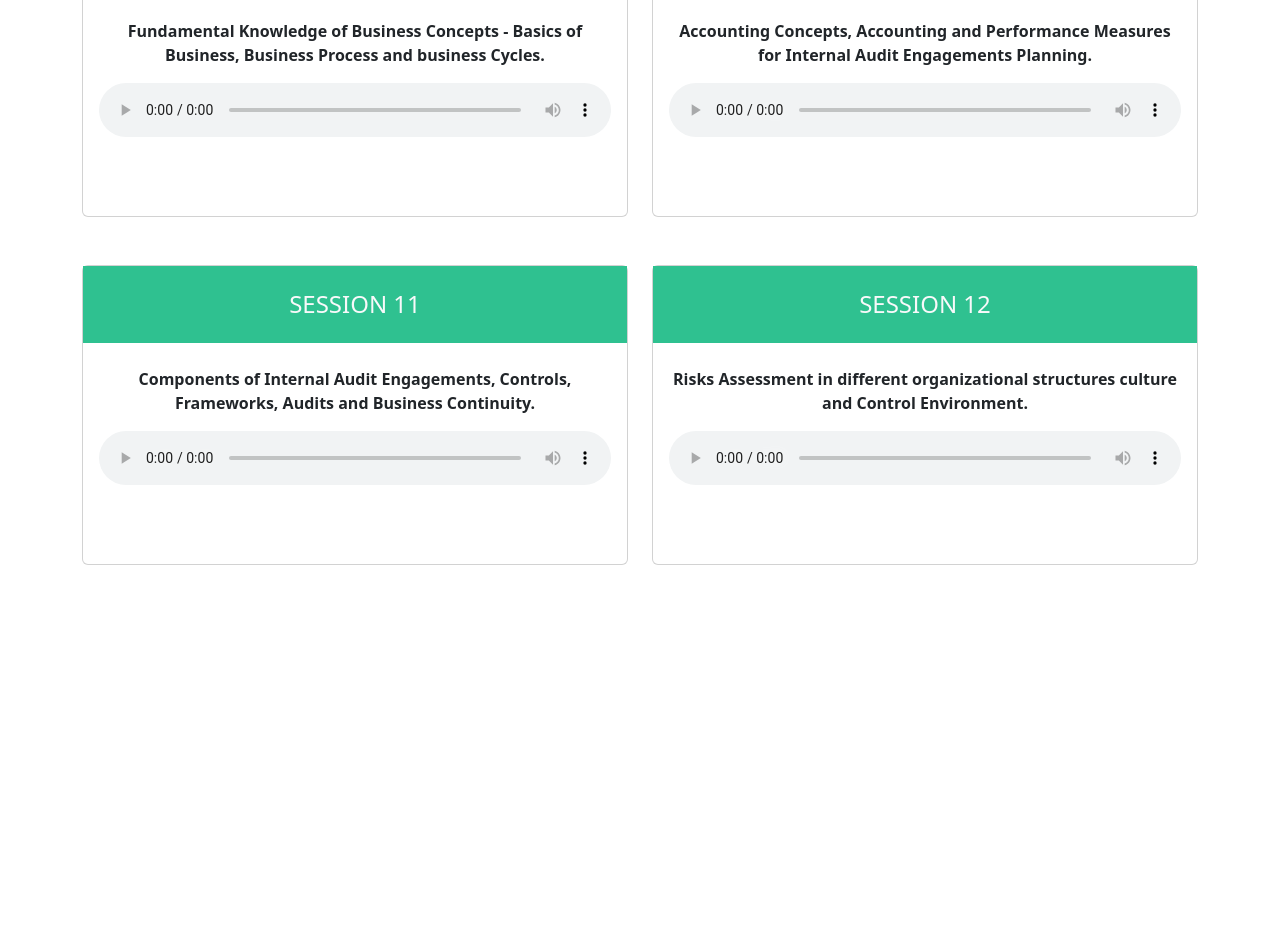
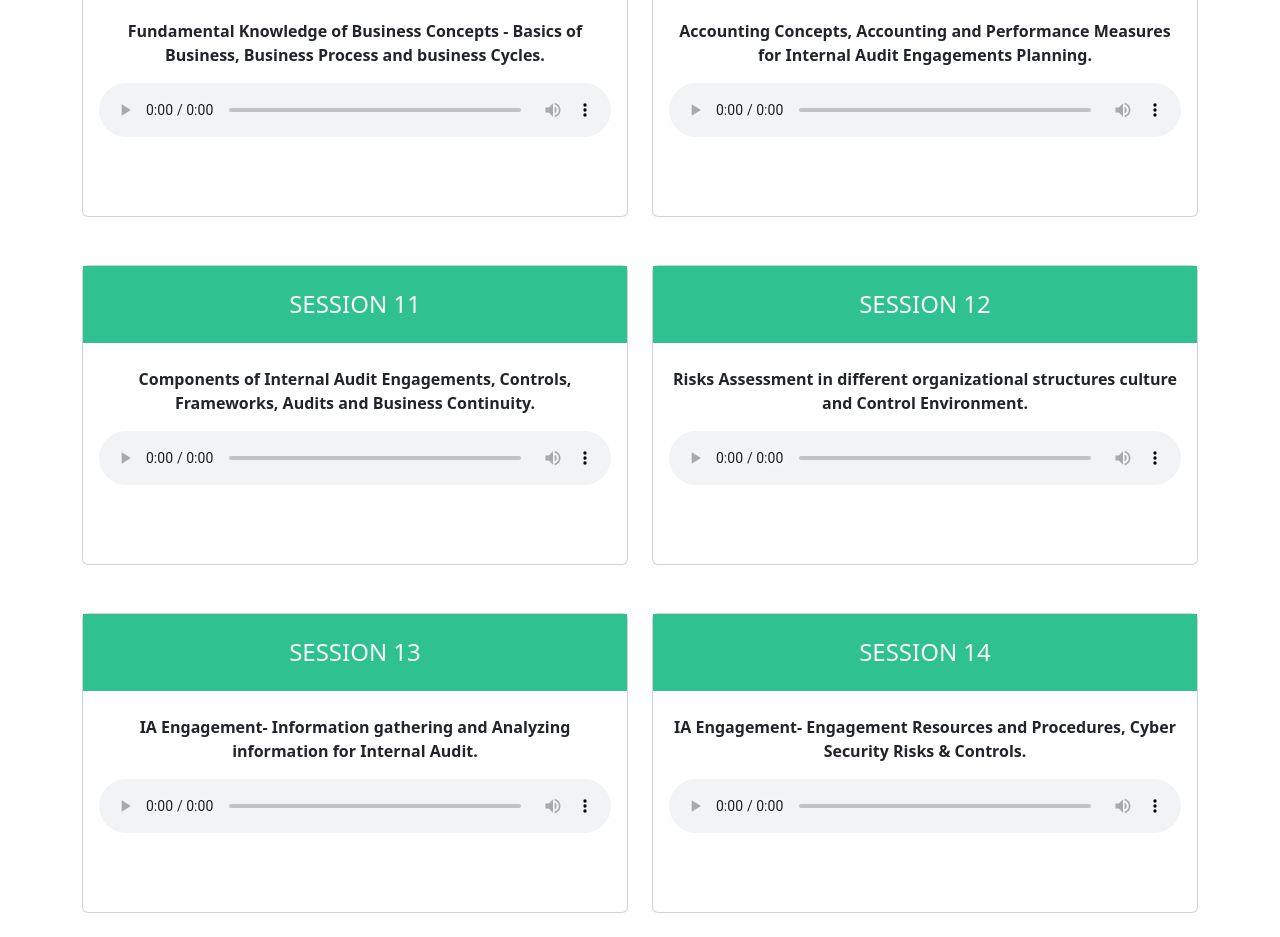
Before and after one commit to psytechbd/Synergy-603, a plain HTML site: page index.html in a window 1280 px wide. Shown: the part 650-1587 px from the top of the page. Before the commit the page ends 1239 px from the top, so only its background shows below. Drawn offline with nearby package versions, Linux system fonts and the light colour scheme.

Commit message:
Added session 13 and 14

```diff
--- a/index.html
+++ b/index.html
@@ -79,6 +79,34 @@
                     </div>
                 </div>
             </div>
+            <div class="col-md-6 my-4">
+                <div class="card">
+                    <h4 class="text-center py-4 text-light">SESSION 13</h4>
+                    <div class="card-body">
+                        <p class="fw-bold">IA Engagement- Information gathering and Analyzing information for Internal Audit.
+                        </p>
+                        <audio controls controlsList="nodownload">
+                            <source src="audio/13.mp3" type="audio/mpeg">
+                            Your browser does not support the audio element. use google chrome or contact +8801913773333
+                        </audio>
+                        <!-- <p>Uploading Soon</p> -->
+                    </div>
+                </div>
+            </div>
+            <div class="col-md-6 my-4">
+                <div class="card">
+                    <h4 class="text-center py-4 text-light">SESSION 14</h4>
+                    <div class="card-body">
+                        <p class="fw-bold"> IA Engagement- Engagement Resources and Procedures,  Cyber Security Risks & Controls.
+                        </p>
+                        <audio controls controlsList="nodownload">
+                            <source src="audio/14.mp3" type="audio/mpeg">
+                            Your browser does not support the audio element. use google chrome or contact +8801913773333
+                        </audio>
+                        <!-- <p>Uploading Soon</p> -->
+                    </div>
+                </div>
+            </div>
 
 
 
```
Also changed, not shown: 2 other files.
